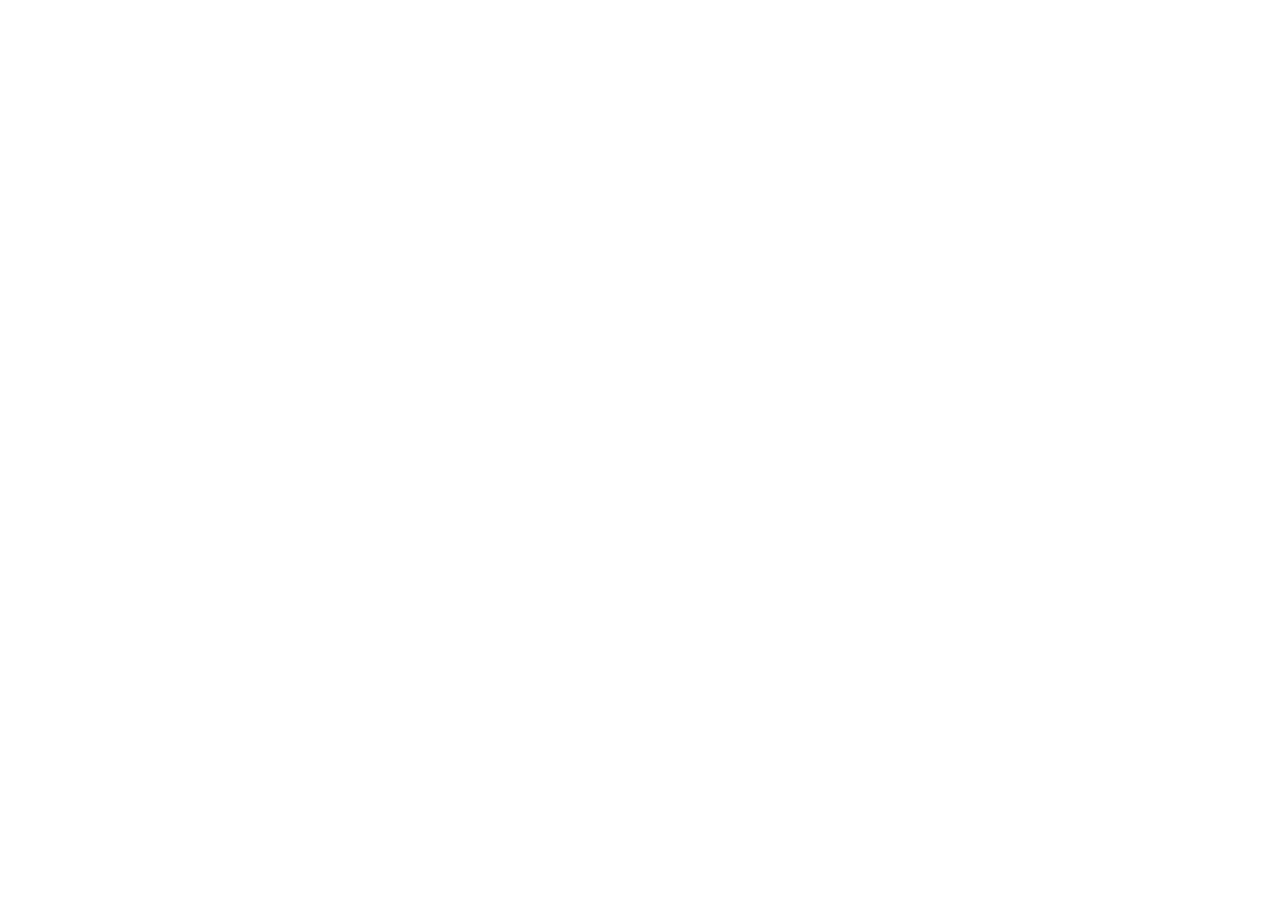
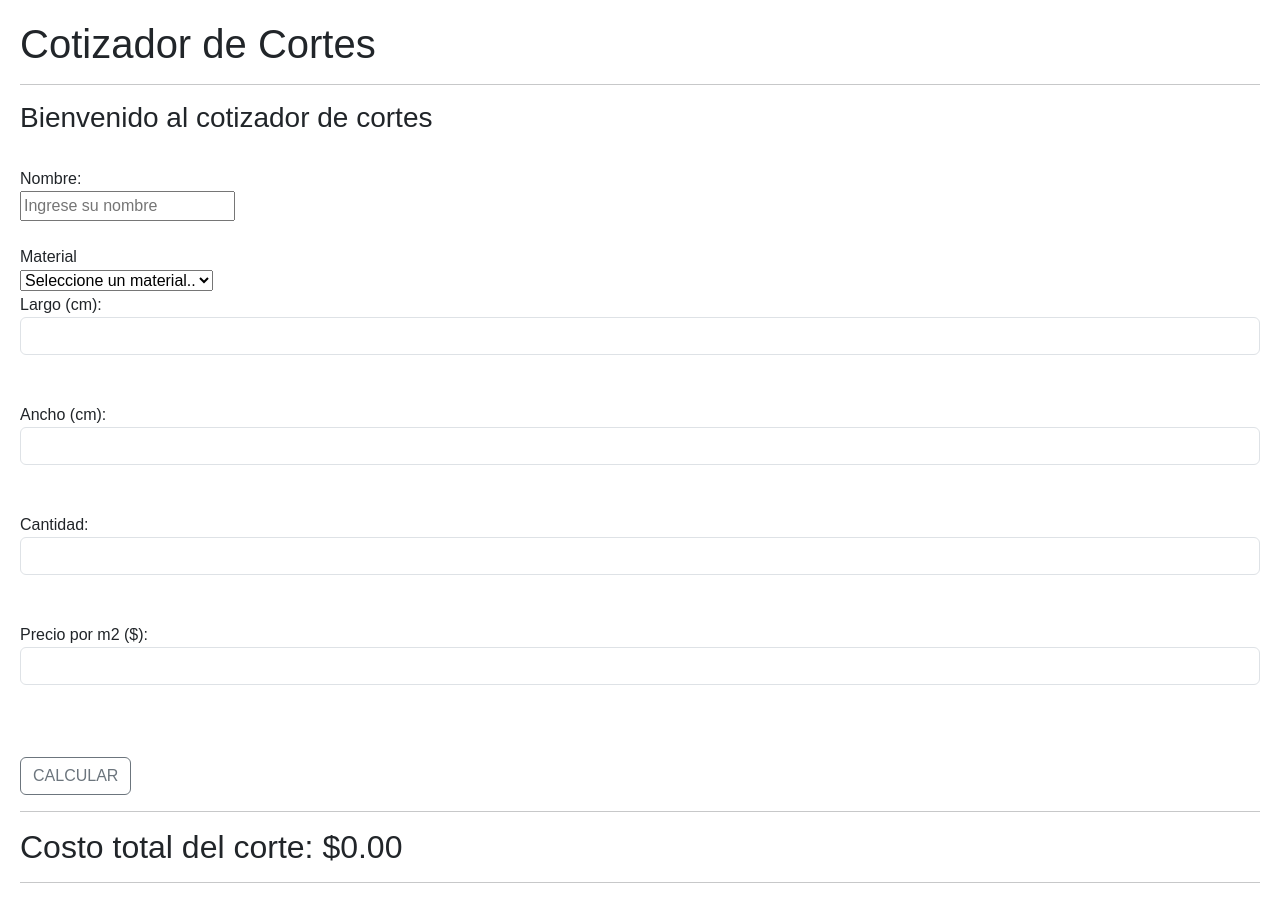
Before and after one commit to Maturojo/Primer-entrega-JS-Matias-Roj, a plain HTML site: page index.html in a window 1280 px wide. Before the commit the page ends 800 px from the top, so only its background shows below. Drawn offline with nearby package versions, Linux system fonts and the light colour scheme.

Commit message:
Integre el js y el html

```diff
--- /dev/null
+++ b/css/main.css
@@ -0,0 +1,8 @@
+body {
+
+            font-family: 'Hind', sans-serif;
+
+            font-size: 16px;
+            margin: 20px;
+
+            }
--- a/index.html
+++ b/index.html
@@ -3,9 +3,54 @@
 <head>
     <meta charset="UTF-8">
     <meta name="viewport" content="width=device-width, initial-scale=1.0">
-    <title>Document</title>
+    <link href="https://cdn.jsdelivr.net/npm/bootstrap@5.3.7/dist/css/bootstrap.min.css" rel="stylesheet" integrity="sha384-LN+7fdVzj6u52u30Kp6M/trliBMCMKTyK833zpbD+pXdCLuTusPj697FH4R/5mcr" crossorigin="anonymous">
+    <link rel="stylesheet" href="css/main.css"><title>Document</title>
 </head>
 <body>
+    <h1>Cotizador de Cortes</h1>
+    <hr>
+    <h3>Bienvenido al cotizador de cortes</h3>
+    <br>
+    <label for="">Nombre:</label>
+    <br>
+    <input type="text" id="nombre" placeholder="Ingrese su nombre">
+    <br>
+    <br>
+    <label for="">Material</label>
+    <br>
+    <select id="Material" onchange="actualizarPrecio()">
+                <option value="">Seleccione un material..</option>
+                <option id="TB" value="58351.59">Pino</option>
+                <option id="FF" value="30129.47">Fibro Facil</option>
+    </select>
 
+    <div class="mb-3">
+            <form>
+                <label for="alto">Largo (cm):</label>
+                <input class="form-control" type="number" id="alto" name="alto"><br><br>
+
+                <label for="ancho">Ancho (cm):</label>
+                <input class="form-control" type="number" id="ancho" name="ancho"><br><br>
+
+                <label for="cantidad">Cantidad:</label>
+                <input class="form-control" type="number" id="cantidad" name="alto"><br><br>
+
+                <label for="preciometromadera">Precio por m2 ($):</label>
+                <input class="form-control" type="number" id="preciometromadera" name="preciometromadera" readonly><br><br>
+            <br>
+            <button type="button" class="btn btn-outline-secondary" id="CALCULAR" onclick="calcularCosto()">CALCULAR</button>
+            </form>
+    </div>
+
+    <div id="Piedepagina">
+        <hr>
+        <h2>Costo total del corte: $<span id="costototalcorte">0.00</span></h2>
+        <hr>
+        </div>
+
+
+
+    <script src="/js/index.js"></script>
+    <script src="https://cdn.jsdelivr.net/npm/bootstrap@5.3.7/dist/js/bootstrap.bundle.min.js" integrity="sha384-ndDqU0Gzau9qJ1lfW4pNLlhNTkCfHzAVBReH9diLvGRem5+R9g2FzA8ZGN954O5Q" crossorigin="anonymous"></script>
 </body>
 </html>
--- /dev/null
+++ b/js/index.js
@@ -0,0 +1,32 @@
+const cortes = [];
+
+function calcularCosto() {
+    const largo = parseFloat(document.getElementById('alto').value);
+    const ancho = parseFloat(document.getElementById('ancho').value);
+    const cantidad = parseFloat(document.getElementById('cantidad').value);
+    const precioPorMetro = parseFloat(document.getElementById('preciometromadera').value);
+    const tipoMadera = document.getElementById('Material').options[document.getElementById('Material').selectedIndex].text;
+
+    if (isNaN(largo) || isNaN(ancho) || isNaN(cantidad) || isNaN(precioPorMetro)) {
+        alert("Completá todos los campos correctamente.");
+        return;
+    }
+
+    const area = (largo / 100) * (ancho / 100);
+    const total = area * precioPorMetro * cantidad;
+
+    document.getElementById('costototalcorte').textContent = total.toFixed(2);
+
+    // 👉 Guardar el corte en el array
+    const corte = {
+        material: tipoMadera,
+        largo,
+        ancho,
+        cantidad,
+        precioPorMetro,
+        total: total.toFixed(2)
+    };
+
+    cortes.push(corte);
+    console.log(cortes); // 🛠️ Para verlos en consola
+}
```
